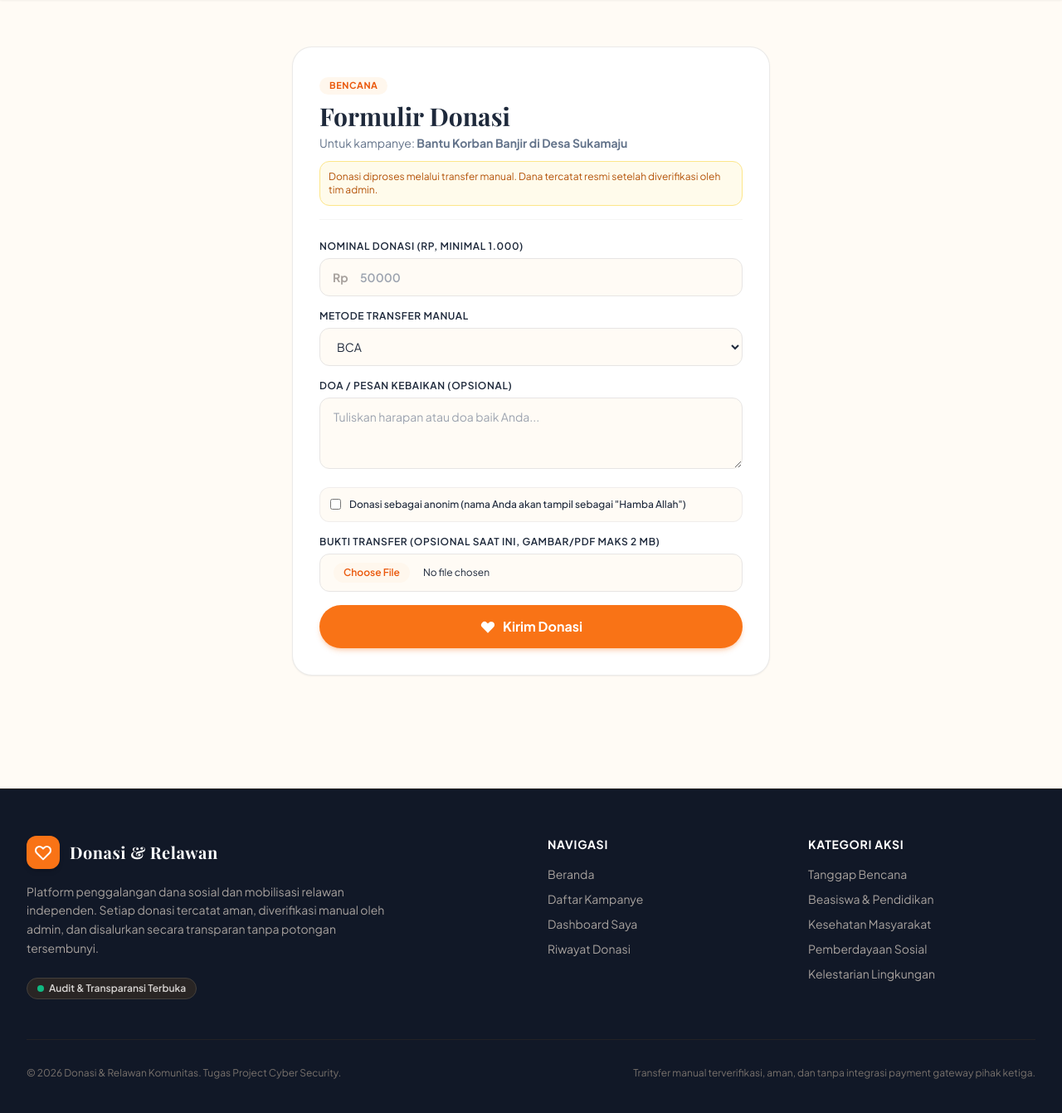
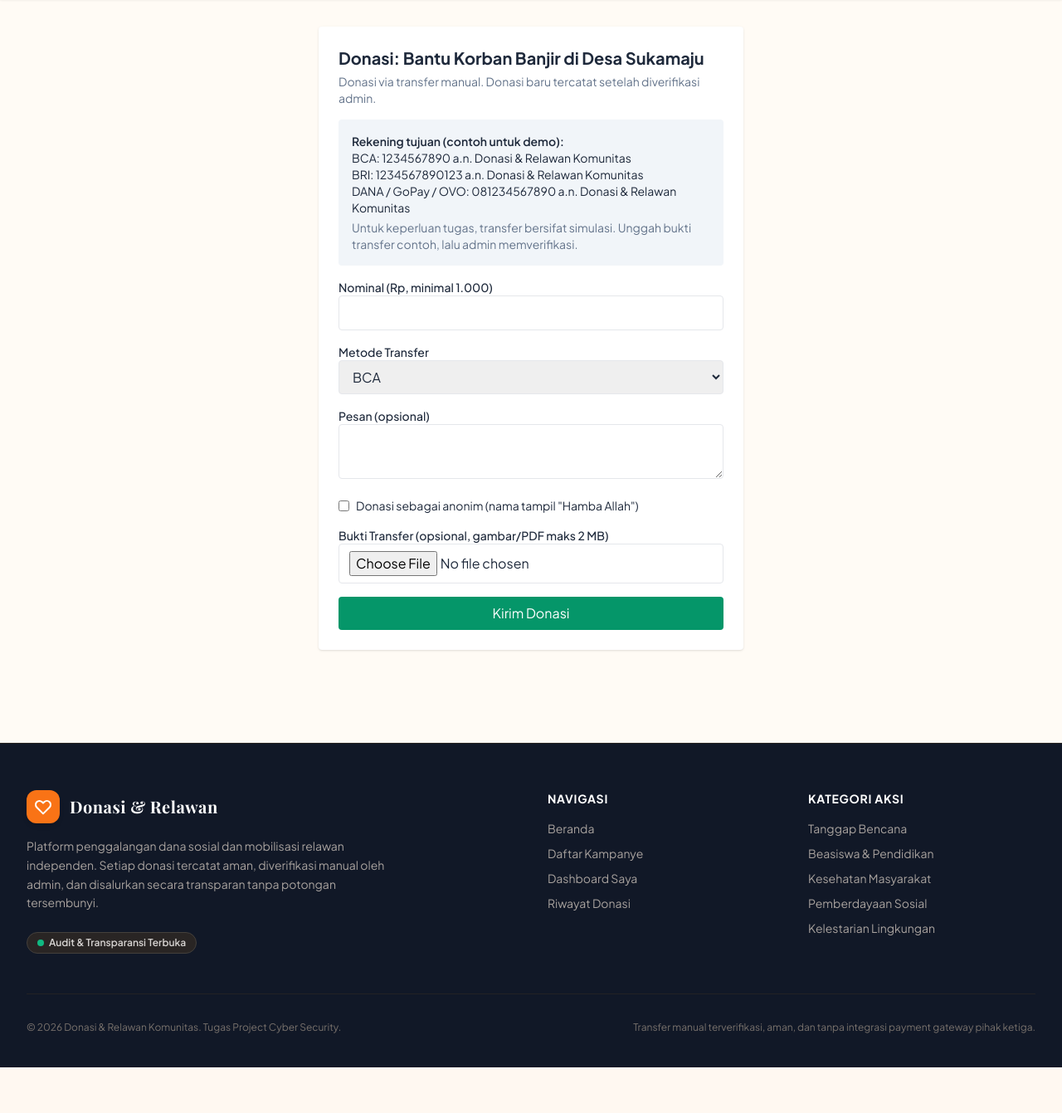
Before and after one commit to a-ysfnptr/donasi-relawan-laravel, a Laravel app: page /campaigns/1/donate in a window 1280 px wide. Shown: the part 102-1443 px from the top of the page at 83% size. After the commit the page ends 1388 px from the top, so only its background shows below. Run offline with Laravel 12, Linux system fonts and the light colour scheme; a user stored in the database is signed in; data comes from the database, SQL or seed files in the repository; some libraries are stand-ins or nearby versions; some web fonts are replaced.

Commit message:
feat: tampilkan rekening tujuan contoh di halaman donasi

```diff
--- a/resources/views/donations/create.blade.php
+++ b/resources/views/donations/create.blade.php
@@ -1,77 +1,31 @@
 @extends('layouts.app')
-@section('title', 'Kirim Donasi — ' . $campaign->title)
+@section('title', 'Donasi — ' . $campaign->title)
 @section('content')
-<div class="max-w-xl mx-auto my-6">
-    <div class="bg-white rounded-3xl shadow-sm border border-stone-200/80 p-7 sm:p-8">
-        <div class="mb-6 pb-4 border-b border-stone-100">
-            <span class="inline-block px-3 py-0.5 rounded-full text-[11px] font-bold tracking-wider uppercase bg-orange-50 text-brand-600 mb-2">
-                {{ $campaign->category }}
-            </span>
-            <h1 class="font-serif text-2xl sm:text-3xl font-bold text-[#1E293B]">Formulir Donasi</h1>
-            <p class="text-xs sm:text-sm text-[#64748B] mt-1 line-clamp-1">Untuk kampanye: <strong>{{ $campaign->title }}</strong></p>
-            <p class="text-xs text-amber-700 bg-amber-50 p-2.5 rounded-xl border border-amber-200 mt-3">
-                Donasi diproses melalui transfer manual. Dana tercatat resmi setelah diverifikasi oleh tim admin.
-            </p>
-        </div>
-
-        <form method="POST" action="{{ route('donations.store') }}" enctype="multipart/form-data" class="space-y-4">
-            @csrf
-            <input type="hidden" name="campaign_id" value="{{ $campaign->id }}">
-
-            <div>
-                <label class="block text-xs font-semibold uppercase tracking-wider text-[#1E293B] mb-1.5">Nominal Donasi (Rp, minimal 1.000)</label>
-                <div class="relative">
-                    <span class="absolute inset-y-0 left-0 pl-4 flex items-center font-bold text-stone-400 text-sm">Rp</span>
-                    <input type="number"
-                           name="amount"
-                           min="1000"
-                           step="1000"
-                           required
-                           placeholder="50000"
-                           class="w-full pl-12 pr-4 py-3 bg-[#FFFBF5] border border-stone-200 rounded-xl text-sm font-semibold text-[#1E293B] focus:outline-none focus:ring-2 focus:ring-brand-500/40 focus:border-brand-500 transition">
-                </div>
-            </div>
-
-            <div>
-                <label class="block text-xs font-semibold uppercase tracking-wider text-[#1E293B] mb-1.5">Metode Transfer Manual</label>
-                <select name="method" required class="w-full px-4 py-3 bg-[#FFFBF5] border border-stone-200 rounded-xl text-sm text-[#1E293B] focus:outline-none focus:ring-2 focus:ring-brand-500/40 focus:border-brand-500 transition cursor-pointer">
-                    @foreach(\App\Models\Donation::METHODS as $m)
-                        <option value="{{ $m }}">{{ $m }}</option>
-                    @endforeach
-                </select>
-            </div>
-
-            <div>
-                <label class="block text-xs font-semibold uppercase tracking-wider text-[#1E293B] mb-1.5">Doa / Pesan Kebaikan (opsional)</label>
-                <textarea name="message"
-                          maxlength="500"
-                          rows="3"
-                          placeholder="Tuliskan harapan atau doa baik Anda..."
-                          class="w-full px-4 py-3 bg-[#FFFBF5] border border-stone-200 rounded-xl text-sm text-[#1E293B] focus:outline-none focus:ring-2 focus:ring-brand-500/40 focus:border-brand-500 transition"></textarea>
-            </div>
-
-            <div class="p-3 bg-[#FFFBF5] rounded-xl border border-stone-200/60">
-                <label class="text-xs font-medium text-[#1E293B] flex items-center gap-2.5 cursor-pointer">
-                    <input type="checkbox" name="is_anonymous" value="1" class="rounded border-stone-300 text-brand-500 focus:ring-brand-500">
-                    <span>Donasi sebagai anonim (nama Anda akan tampil sebagai "Hamba Allah")</span>
-                </label>
-            </div>
-
-            <div>
-                <label class="block text-xs font-semibold uppercase tracking-wider text-[#1E293B] mb-1.5">Bukti Transfer (opsional saat ini, gambar/PDF maks 2 MB)</label>
-                <input type="file"
-                       name="proof_file"
-                       accept=".jpg,.jpeg,.png,.webp,.pdf"
-                       class="w-full px-4 py-2.5 bg-[#FFFBF5] border border-stone-200 rounded-xl text-xs text-[#1E293B] focus:outline-none focus:ring-2 focus:ring-brand-500/40 focus:border-brand-500 transition file:mr-4 file:py-1 file:px-3 file:rounded-full file:border-0 file:text-xs file:font-semibold file:bg-orange-50 file:text-brand-600 hover:file:bg-orange-100">
-            </div>
-
-            <!-- Tombol Kirim Donasi Oranye #F97316 -->
-            <button type="submit"
-                    class="w-full mt-4 bg-brand-500 hover:bg-brand-600 text-white font-bold py-3.5 px-4 rounded-full shadow-md shadow-brand-500/25 hover:shadow-orange-glow transition flex items-center justify-center gap-2">
-                <svg class="w-5 h-5 text-white" fill="currentColor" viewBox="0 0 20 20"><path fill-rule="evenodd" d="M3.172 5.172a4 4 0 015.656 0L10 6.343l1.172-1.171a4 4 0 115.656 5.656L10 17.657l-6.828-6.829a4 4 0 010-5.656z" clip-rule="evenodd"/></svg>
-                <span>Kirim Donasi</span>
-            </button>
-        </form>
+<div class="max-w-lg mx-auto bg-white rounded shadow p-6">
+    <h1 class="text-xl font-bold">Donasi: {{ $campaign->title }}</h1>
+    <p class="text-sm text-slate-500 mt-1">Donasi via transfer manual. Donasi baru tercatat setelah diverifikasi admin.</p>
+    <div class="bg-slate-100 rounded p-4 text-sm mt-4">
+        <p class="font-semibold">Rekening tujuan (contoh untuk demo):</p>
+        <p>BCA: 1234567890 a.n. Donasi &amp; Relawan Komunitas</p>
+        <p>BRI: 1234567890123 a.n. Donasi &amp; Relawan Komunitas</p>
+        <p>DANA / GoPay / OVO: 081234567890 a.n. Donasi &amp; Relawan Komunitas</p>
+        <p class="text-slate-500 mt-1">Untuk keperluan tugas, transfer bersifat simulasi. Unggah bukti transfer contoh, lalu admin memverifikasi.</p>
     </div>
+    <form method="POST" action="{{ route('donations.store') }}" enctype="multipart/form-data" class="space-y-4 mt-4">
+        @csrf
+        <input type="hidden" name="campaign_id" value="{{ $campaign->id }}">
+        <div><label class="block text-sm font-medium">Nominal (Rp, minimal 1.000)</label>
+            <input type="number" name="amount" min="1000" step="1000" required class="w-full border rounded px-3 py-2"></div>
+        <div><label class="block text-sm font-medium">Metode Transfer</label>
+            <select name="method" required class="w-full border rounded px-3 py-2">
+                @foreach(\App\Models\Donation::METHODS as $m)<option value="{{ $m }}">{{ $m }}</option>@endforeach
+            </select></div>
+        <div><label class="block text-sm font-medium">Pesan (opsional)</label>
+            <textarea name="message" maxlength="500" class="w-full border rounded px-3 py-2"></textarea></div>
+        <label class="text-sm flex gap-2 items-center"><input type="checkbox" name="is_anonymous" value="1"> Donasi sebagai anonim (nama tampil "Hamba Allah")</label>
+        <div><label class="block text-sm font-medium">Bukti Transfer (opsional, gambar/PDF maks 2 MB)</label>
+            <input type="file" name="proof_file" accept=".jpg,.jpeg,.png,.webp,.pdf" class="w-full border rounded px-3 py-2"></div>
+        <button class="w-full bg-emerald-600 text-white py-2 rounded">Kirim Donasi</button>
+    </form>
 </div>
 @endsection
```
